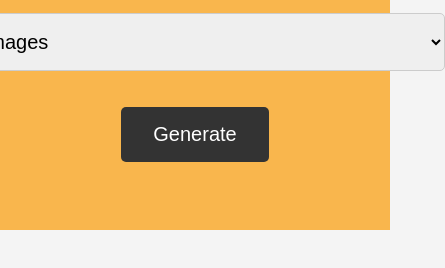
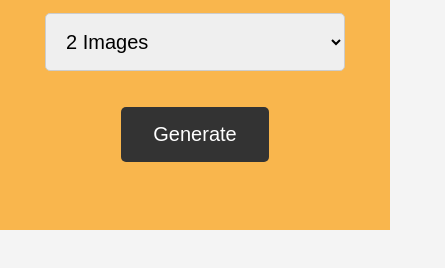
Before and after one commit to GiaiHung/OpenAI-Img-Generator, a website: page public/index.html in a window 390 px wide. Shown: the part 324-592 px from the top of the page, 445 px wide, since content can reach past the window. Drawn offline with Linux system fonts and the light colour scheme.

Commit message:
responsive

```diff
--- a/public/css/style.css
+++ b/public/css/style.css
@@ -129,4 +129,14 @@ form button:hover {
   .images {
     grid-template-columns: 1fr;
   }
+
+  #prompt,
+  #num {
+    width: 300px;
+    max-width: 300px;
+  }
+
+  .image {
+    width: 350px;
+  }
 }
```
